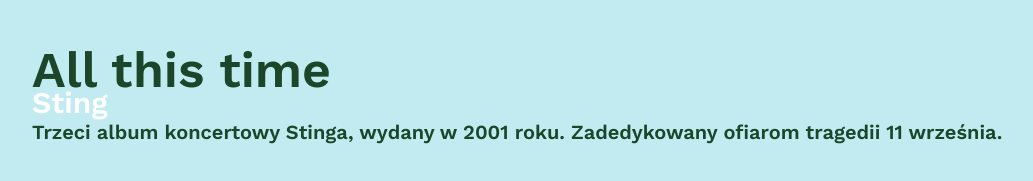
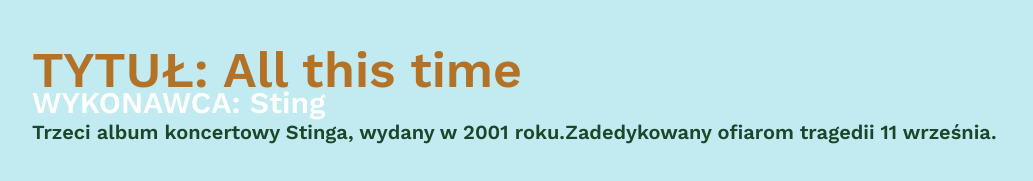
Before and after one commit to aniajtp/learning-git-2a, a plain HTML site: page index.html in a window 1280 px wide. Shown: the top 181 px of the page, without its empty margins (98-1131 px from the left). Drawn offline with nearby package versions, Linux system fonts and the light colour scheme.

Commit message:
zmiany tomka

```diff
--- a/index.html
+++ b/index.html
@@ -8,9 +8,9 @@
   </head>
   <body>
     <header class="title">
-      <h1>All this time</h1>
-      <h2>Sting</h2>
-      <h3>Trzeci album koncertowy Stinga, wydany w 2001 roku. Zadedykowany ofiarom tragedii 11 września.</h3>
+      <h1>TYTUŁ: All this time</h1>
+      <h2>WYKONAWCA: Sting</h2>
+      <h3>Trzeci album koncertowy Stinga, wydany w 2001 roku.Zadedykowany ofiarom tragedii 11 września.</h3>
     </header>
     <section class="gallery">
       <img src="http://ecsmedia.pl/c/all-this-time-w-iext35456162.jpg" alt="portret"/>
--- a/style.css
+++ b/style.css
@@ -11,7 +11,7 @@
 }
 .title h1 {
   font-size: 50px;
-  color: rgb(27, 70, 42);
+  color: rgb(180, 114, 39);
   line-height: 0;
   padding: 40px 40px 15px 40px;
   margin: 30px 50px 0 50px;
```
